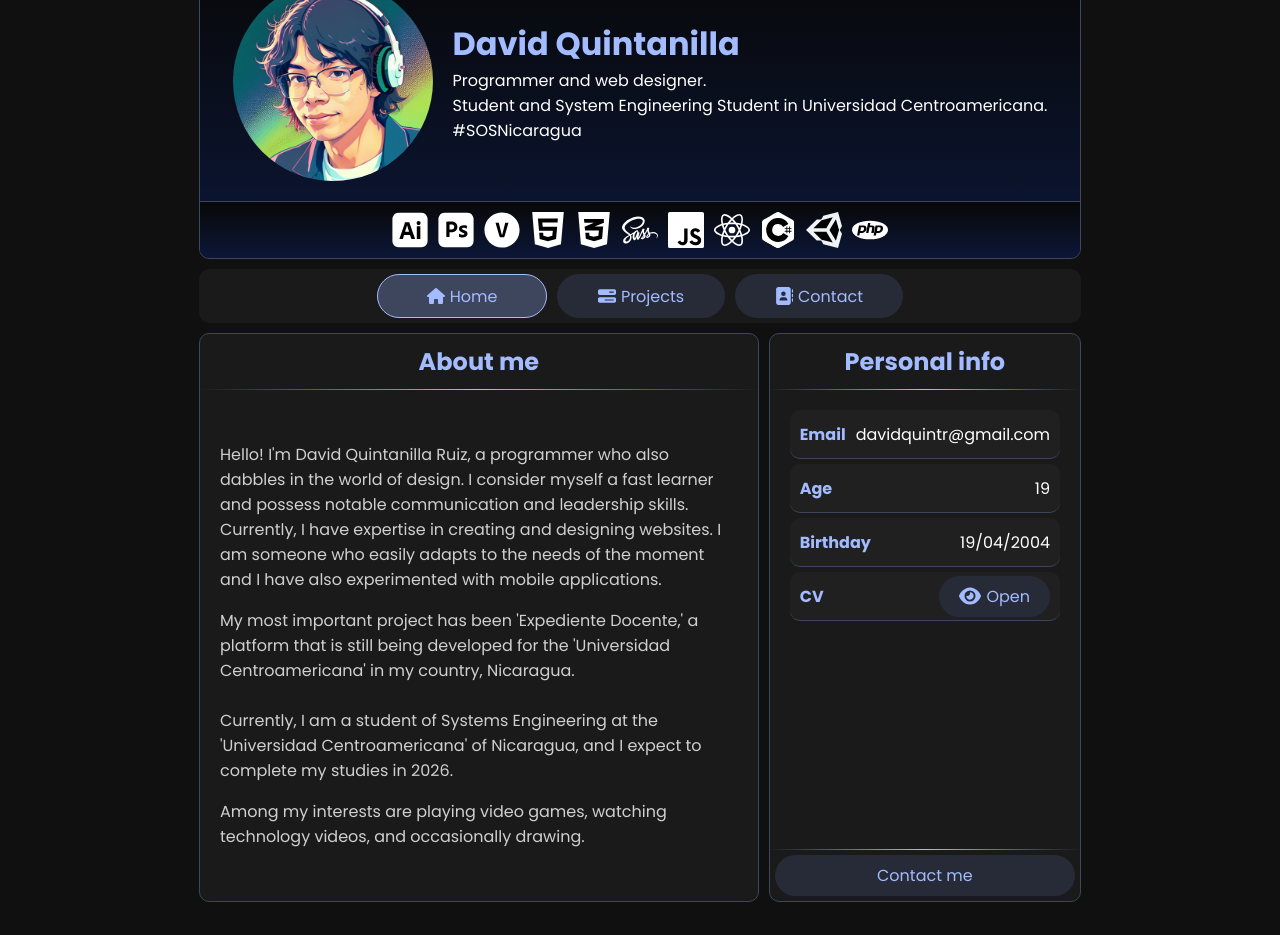
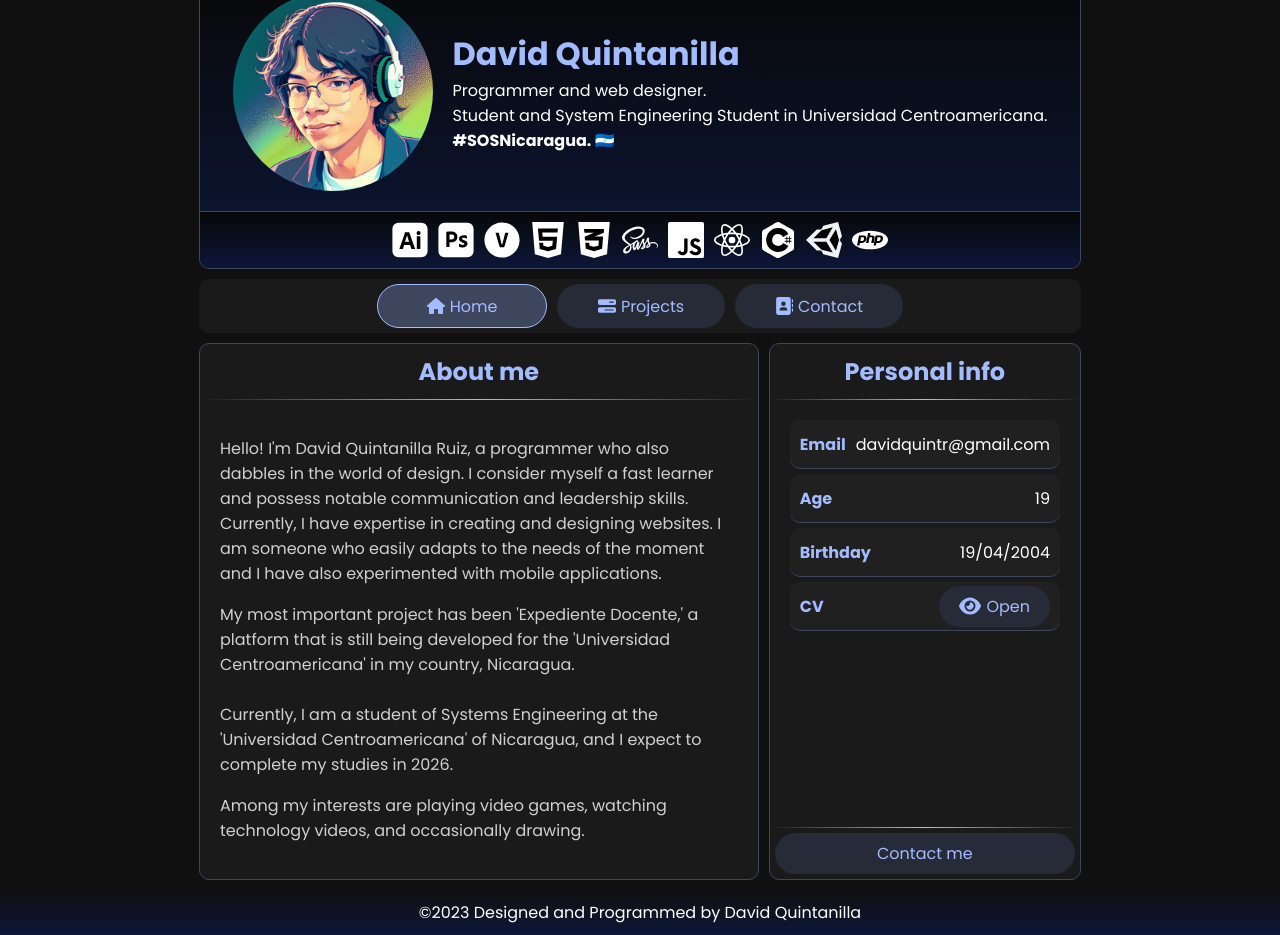
Before and after one commit to davidquintr/portfolio, a Next.js app: page / in a window 1280 px wide. Shown: the part 40-975 px from the top of the page. Before the commit the page ends 942 px from the top, so only its background shows below. Built offline with nearby package versions, Linux system fonts and the light colour scheme.

Commit message:
footer and several fixes

```diff
--- a/pages/_document.tsx
+++ b/pages/_document.tsx
@@ -1,4 +1,5 @@
 import { Html, Head, Main, NextScript } from 'next/document'
+import { Footer } from './components/footer'
 
 export default function Document() {
   return (
@@ -6,6 +7,7 @@ export default function Document() {
       <Head />
       <body>
         <Main />
+        <Footer></Footer>
         <NextScript />
       </body>
     </Html>
--- a/pages/assets/json/basics.json
+++ b/pages/assets/json/basics.json
@@ -1,7 +1,7 @@
 {
     "author": "David Quintanilla",
     "eng" :{
-        "details":"<p>Programmer and web designer.</p><p>Student and System Engineering Student in Universidad Centroamericana.</p><p>#SOSNicaragua</p>",
+        "details":"<p>Programmer and web designer.</p><p>Student and System Engineering Student in Universidad Centroamericana.</p><p><b>#SOSNicaragua. 🇳🇮</b></p>",
         "aboutme": "<p>Hello! I'm David Quintanilla Ruiz, a programmer who also dabbles in the world of design. I consider myself a fast learner and possess notable communication and leadership skills. Currently, I have expertise in creating and designing websites. I am someone who easily adapts to the needs of the moment and I have also experimented with mobile applications.</p><p>My most important project has been 'Expediente Docente,' a platform that is still being developed for the 'Universidad Centroamericana' in my country, Nicaragua.<br><br>Currently, I am a student of Systems Engineering at the 'Universidad Centroamericana' of Nicaragua, and I expect to complete my studies in 2026.</p><p>Among my interests are playing video games, watching technology videos, and occasionally drawing.</p>"
     },
     "es": {
--- a/pages/components/about_me.tsx
+++ b/pages/components/about_me.tsx
@@ -13,7 +13,7 @@ export default function AboutMe() {
             <h2>About me</h2>
           </div>
           <div className="section-body">
-            <p dangerouslySetInnerHTML={{ __html: basics.eng.aboutme }}></p>
+            <div dangerouslySetInnerHTML={{ __html: basics.eng.aboutme }}></div>
           </div>
       </motion.section>
     </AnimatePresence>
--- a/pages/components/contact_form.tsx
+++ b/pages/components/contact_form.tsx
@@ -49,6 +49,7 @@ const formContact = () => {
           <h2>Contact</h2>
         </div>
         <div className="section-body contact">
+          <p className="text-center">If you are looking for help with a project or need assistence, you can contact me!</p>
           <form className="contact-contain" ref={form} onSubmit={sendEmail}>
             <div className="contact-elements ">
               <div className="contact-elements-middle ">
--- /dev/null
+++ b/pages/components/footer.tsx
@@ -0,0 +1,10 @@
+
+export const Footer = () => {
+    return(
+        <>
+            <footer className="footer">
+                <p>©2023 Designed and Programmed by David Quintanilla</p>
+            </footer>
+        </>
+    )
+}
--- a/pages/scss/page.scss
+++ b/pages/scss/page.scss
@@ -5,15 +5,36 @@ h2,h4,p, a{
 }
 
 body{
+    display: flex;
+    flex-direction: column;
+    justify-content: space-between;
+    position: relative;
+    min-height: 100vh;
     margin: 0;
     background-color: $color-bg;
-    padding-inline: 10px;
 
     #__next{
+        padding: 10px;
         display: flex;
         justify-content: center;
+        align-items: flex-start;
     }
 
+}
+
+.footer{
+    position: relative;
+    margin-top: auto;
+    background-image: $linear-gradient-bg;
+    padding: 10px;
+    bottom: 0;
+
+    p{
+        color: white;
+        text-align: center;
+        margin: 0;
+
+    }
 }
 
 .article{
@@ -339,7 +360,7 @@ body{
     border-radius: $br-default;
     padding-inline: 10px;
     width: 100%;
-    height: 42px;
+    height: 48px;
     border: 0;
     border-bottom: 2px solid $color-blue;
     background-color: $color-bg;
@@ -376,6 +397,11 @@ body{
 
 }
 
+.text-center{
+    margin-top: 0;
+    text-align: center;
+}
+
 @keyframes entry {
     0% {
         opacity: 0;
--- a/pages/scss/person_init.scss
+++ b/pages/scss/person_init.scss
@@ -53,7 +53,7 @@
 
         &.contact{
             margin-inline: 35px;
-
+           gap: 15px;
 
             @media (max-width: 800px) {
                 margin-inline: 10px;
```
